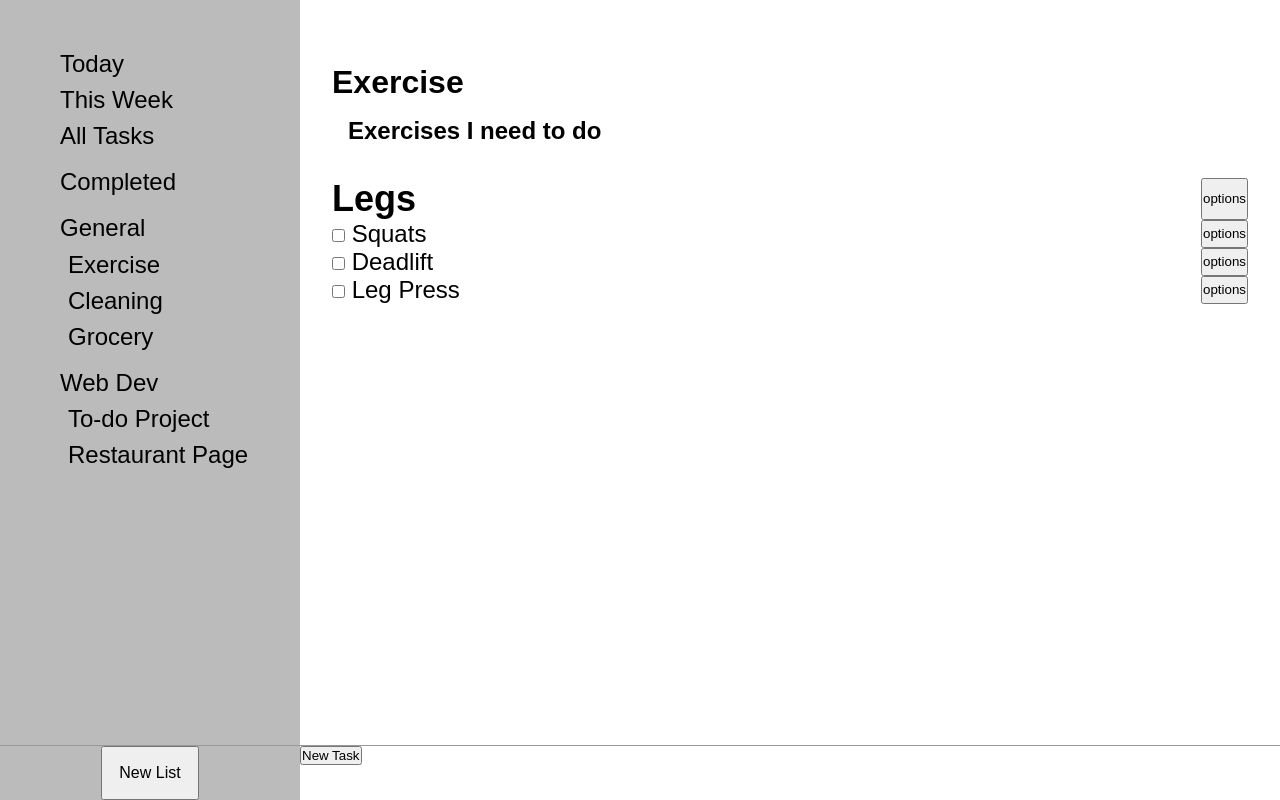
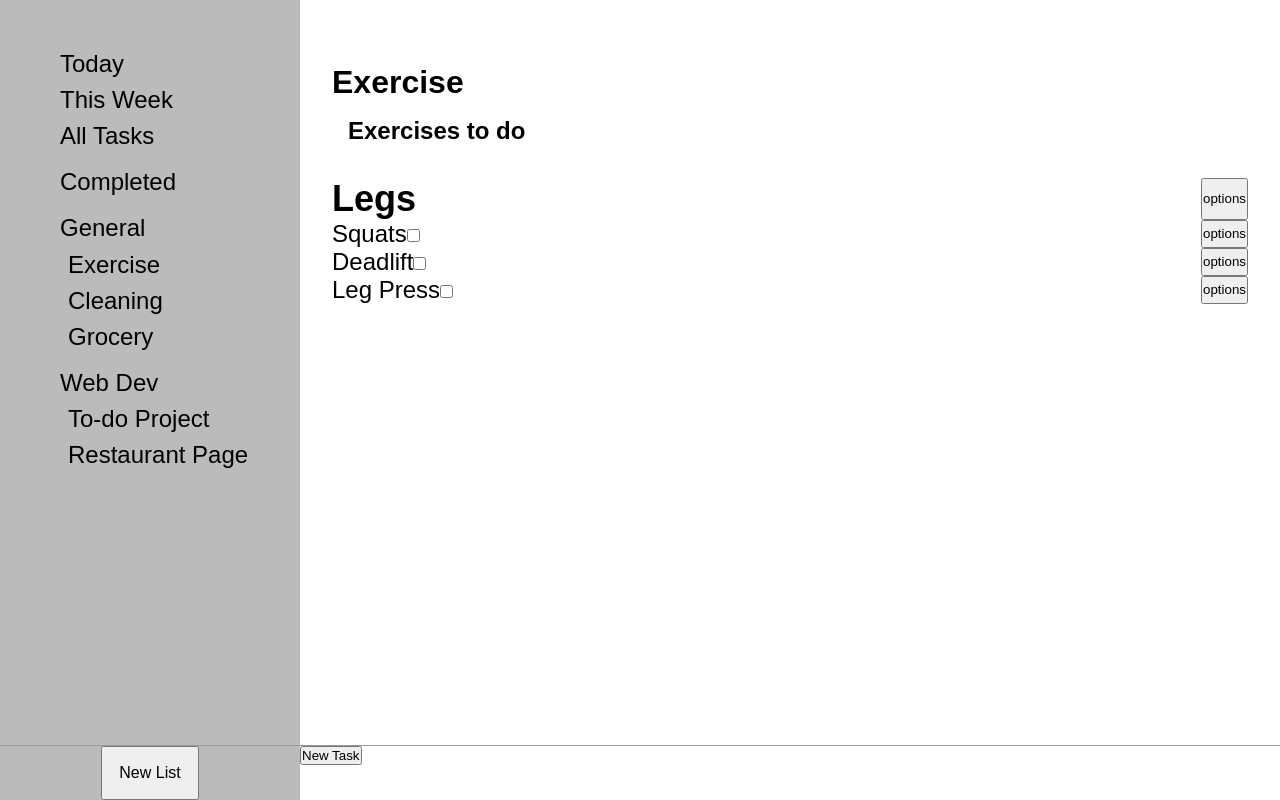
Before and after one commit to mojoro/to-do-list, a website built with webpack: page src/index.html in a window 1280 px wide. Built offline with nearby package versions, Linux system fonts and the light colour scheme.

```diff
--- a/src/index.html
+++ b/src/index.html
@@ -48,8 +48,8 @@
           <button>Restaurant Page</button>
         </div>
       </div>
+    </aside>
 
-    </aside>
     <div id="aside-footer">
       <button id="showListDialog">New List</button>
     </div>
@@ -59,8 +59,9 @@
         <h2 id="listDescription">Exercises I need to do</h2>
       </div>
       <div class="topics">
+        <div class="topic">
           <div class="topic-wrapper">
-          <h2 class="topic">Legs</h2>
+            <h2 class="topicName">Legs</h2>
             <button>options</button>
           </div>
           <div class="tasks">
@@ -87,7 +88,9 @@
             </div>
           </div>
         </div>
+      </div>
     </main>
+
     <footer>
       <button id="showTaskDialog">New Task</button>
     </footer>
--- a/src/index.js
+++ b/src/index.js
@@ -9,7 +9,88 @@
 handleListForm();
 handleTaskForm();
 
+function printList(list) {
+  const main =  document.querySelector('main');
+  main.innerHTML = '';
 
+  const listInformation = document.createElement('div');
+  listInformation.classList.add('listInformation');
+  const h1 = document.createElement('h1');
+  const h2 = document.createElement('h2');
+  h1.id = 'currentList';
+  h2.id = 'listDescription';
+
+  h1.textContent = list.name;
+  h2.textContent = list.description;
+
+  listInformation.appendChild(h1);
+  listInformation.appendChild(h2);
+
+  const topics = document.createElement('div');
+  topics.className = 'topics';
+
+  for (const topic of list.topics){
+    const topicGroup = document.createElement('div')
+    const topicWrapper = document.createElement('div');
+    const h2Topic = document.createElement('h2');
+    const buttonTopic = document.createElement('button');
+    const tasks = document.createElement('div');
+
+
+    topicGroup.className = 'topic'
+    topicWrapper.className = 'topic-wrapper';
+    h2Topic.className = 'topicName';
+    tasks.className = 'tasks';
+
+    buttonTopic.textContent = 'options';
+    h2Topic.textContent = topic.name;
+
+    topicWrapper.appendChild(h2Topic)
+    topicWrapper.appendChild(buttonTopic);
+
+    topicGroup.appendChild(topicWrapper);
+    topicGroup.appendChild(tasks);
+
+    for (const task of topic.tasks) {
+      const taskWrapper = document.createElement('div');
+      const label = document.createElement('label');
+      const input = document.createElement('input');
+      const buttonTask = document.createElement('button');
+
+      taskWrapper.className = 'task-wrapper';
+      label.htmlFor = task.name;
+      input.type = 'checkbox';
+      input.name = 'task';
+      input.id = task.name;
+      label.textContent = task.name;
+      buttonTask.textContent = 'options';
+
+      label.appendChild(input);
+      taskWrapper.appendChild(label);
+      taskWrapper.appendChild(buttonTask)
+      tasks.appendChild(taskWrapper);
+    }
+    topics.appendChild(topicGroup);
+  }
+
+  main.appendChild(listInformation);
+  main.appendChild(topics);
+}
+
+// Build function to write categories (sidebar) to DOM next, then write functions for default set-up
+
+const exampleList = new List('Exercise', 'Exercises to do');
+const exampleTopic = new Topic('Legs');
+const task1 = new Task('Squats');
+const task2 = new Task('Deadlift');
+const task3 = new Task('Leg Press');
+
+exampleTopic.addTask(task1)
+exampleTopic.addTask(task2)
+exampleTopic.addTask(task3)
+exampleList.addTopic(exampleTopic);
+
+printList(exampleList);
 
 window.Category = Category;
 window.List = List;
--- a/src/task.js
+++ b/src/task.js
@@ -1,8 +1,8 @@
 const allTasks = [];
 
 class Task {
-  constructor(title = 'title', desc = 'description', dueDate = '11/04/2024', priority = 'high', notes = '', subTasks = []) {
-    this.title = title;
+  constructor(name = 'title', desc = 'description', dueDate = '11/04/2024', priority = 'high', notes = '', subTasks = []) {
+    this.name = name;
     this.desc = desc;
     this.dueDate = new Date(dueDate);
     this.priority = priority;
```
Also changed, not shown: dist/index.bundle.js, dist/index.html. Lines whose indentation alone changed are shown as unchanged.
